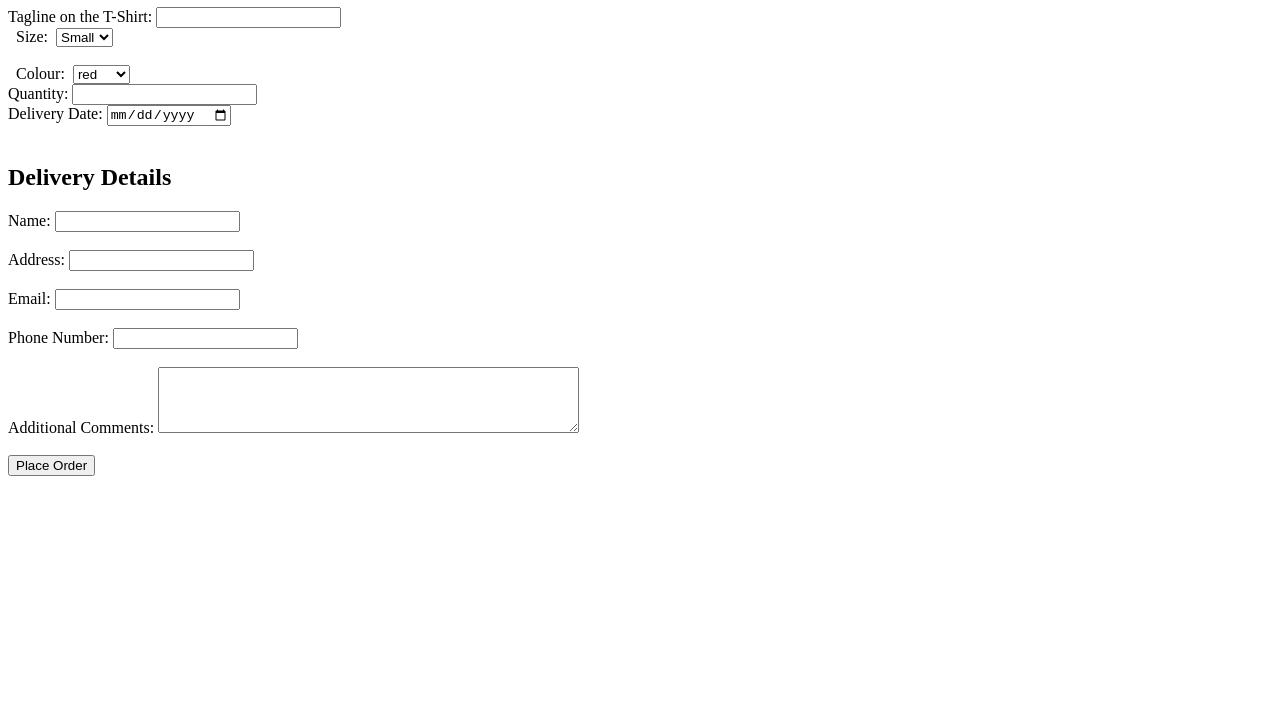
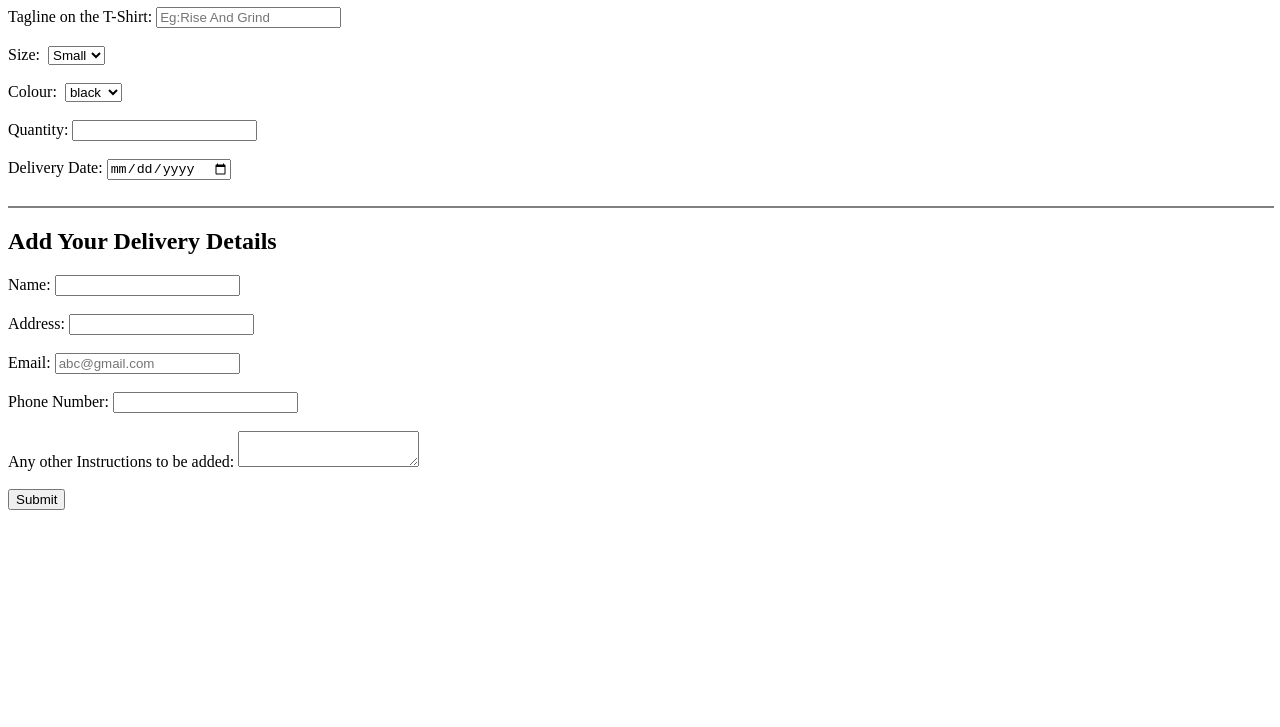
Before and after one commit to Sneha0321/DoodleWear, a plain HTML site: page index.html in a window 1280 px wide. Shown: the part 73-800 px from the top of the page. Drawn offline with Linux system fonts and the light colour scheme.

Commit message:
Add files via upload
changes have been updated

```diff
--- a/index.html
+++ b/index.html
@@ -3,33 +3,34 @@
 <head>
     <meta charset="UTF-8">
     <meta name="viewport" content="width=device-width, initial-scale=1.0">
-    <title>Customized T-Shirts Orders</title>
+    <title>Customized T-Shirts Orders At DoodleWear</title>
 </head>
 <body>
-    <h1>Customize your t-shirsts now!!!</h1>
-    <form action="/submit_order" method="post">
+    <h1>Customize your T-shirsts now at DoodleWear!!!</h1>
+    <form>
         <label for="tagline">Tagline on the T-Shirt:</label>
-    <input type="text" id="tagline" name="tagline" required><br>&nbsp;
+        <input type="text" id="tagline" name="tagline" placeholder="Eg:Rise And Grind" required><br><br>
 
          <label for="Size">Size:&nbsp;</label>
          <select id="size" name="size" required>
             <option value="Small"> Small</option>
             <option value="Large"> Large</option>
             <option value="XL"> XL</option>
-         <option value="XXL"> XXL</option></select><br><br>&nbsp;
+            <option value="XXL"> XXL</option></select><br><br>
 
          <label for="colour">Colour:&nbsp;</label>
          <select id="colour" name="colour" required>
-           <option value="red"> red</option>
+            <option value="black"> black</option>
             <option value="green"> green</option>
             <option value="blue"> blue</option>
-           <option value="white"> white</option></select><br>
+            <option value="white"> white</option></select><br><br>
          <label for="quantity">Quantity:</label>
-        <input type="number" id="quantity" name="quantity" min="1" required><br>
+         <input type="number" id="quantity" name="quantity" min="1" required><br><br>
 
     <label for="delivery_date">Delivery Date:</label>
          <input type="date" id="delivery_date" name="delivery_date" required><br><br>
-         <h2>Delivery Details</h2>
+         <hr width="100%" color="grey" size="2">
+         <h2>Add Your Delivery Details</h2>
          <label for="name">Name:</label>
          <input type="text" id="name" name="name" required><br><br>
 
@@ -37,15 +38,15 @@
          <input type="text" id="address" name="address" required><br><br>
 
          <label for="email">Email:</label>
-         <input type="email" id="email" name="email" required><br><br>
+         <input type="email" id="email" name="email" placeholder="abc@gmail.com" required><br><br>
 
          <label for="phone">Phone Number:</label>
          <input type="tel" id="phone" name="phone" required><br><br>
 
-         <label for="comments">Additional Comments:</label>
-         <textarea id="comments" name="comments" rows="4" cols="50"></textarea><br><br>
+         <label for="comments">Any other Instructions to be added:</label>
+         <textarea id="comments" name="comments" rows="2" cols="20"></textarea><br><br>
 
-         <input type="submit" value="Place Order">
+         <input type="submit">
      </form>
 
 
```
Lines whose indentation alone changed are shown as unchanged.
